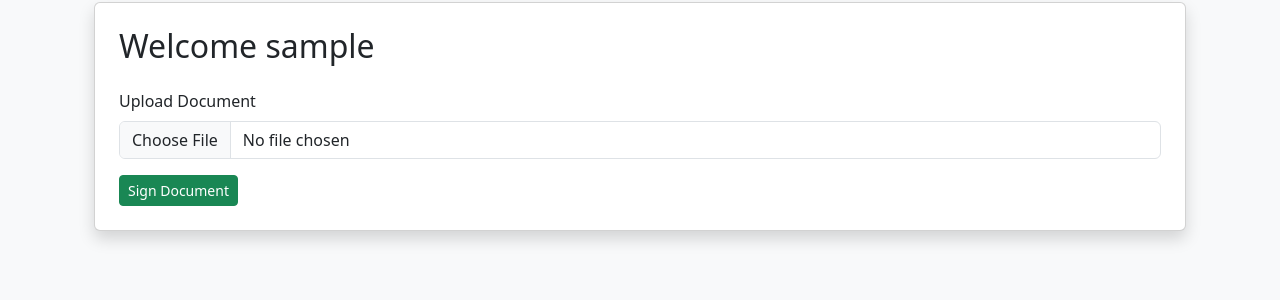
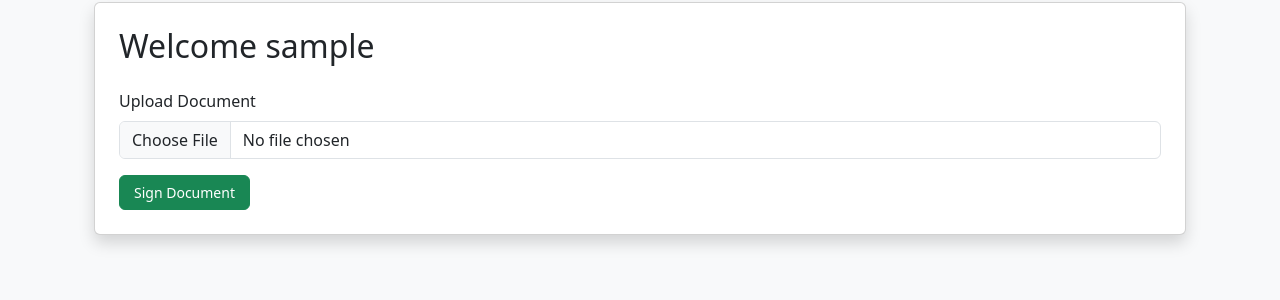
Before and after one commit to St-thomas-Aquinas/DocummentSignature, a Flask app: page /dashboard in a window 1280 px wide. Shown: the part 102-402 px from the top of the page. Run offline with Flask 3, Linux system fonts and the light colour scheme; the visitor is signed in with stand-in values (Sample User, id 1); some libraries are stand-ins or nearby versions.

Commit message:
Update dashboard.html

```diff
--- a/templates/dashboard.html
+++ b/templates/dashboard.html
@@ -31,14 +31,15 @@
 
             <button
                 type="submit"
-                class="btn btn-success btn-sm"
+                class="btn btn-success"
+                style="padding: 6px 14px; font-size: 14px;"
             >
                 Sign Document
             </button>
 
         </form>
 
-        <!-- DOWNLOAD BUTTON -->
+        <!-- DOWNLOAD SECTION -->
 
         {% if signed_file %}
 
@@ -50,7 +51,8 @@
 
             <a
                 href="{{ url_for('download', filename=signed_file) }}"
-                class="btn btn-primary btn-sm"
+                class="btn btn-primary"
+                style="padding: 6px 14px; font-size: 14px;"
             >
                 Download Signed Document
             </a>
```
